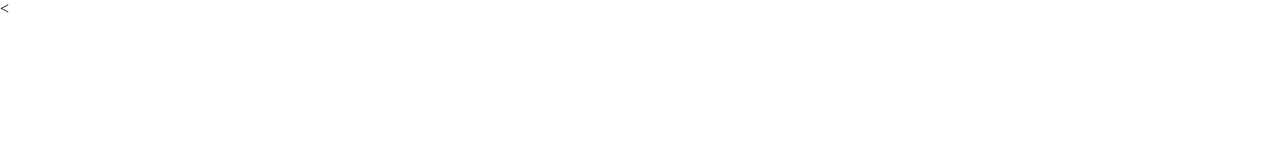
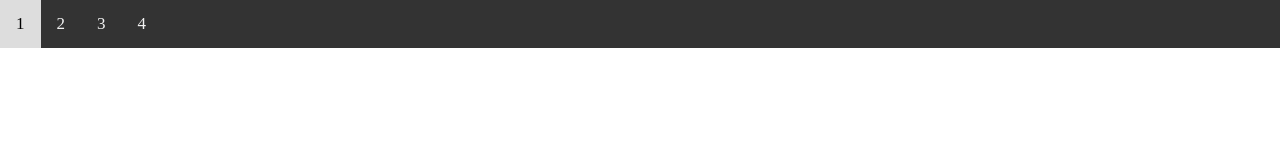
Before and after one commit to DexMP/tatu-studio, a plain HTML site: page index.html in a window 1280 px wide. Shown: the top 160 px of the page. Drawn offline with Linux system fonts and the light colour scheme.

Commit message:
Create simple fixed menu. Prepare to create main frame.

```diff
--- a/css/main.css
+++ b/css/main.css
@@ -2,7 +2,35 @@ body {
   margin: 0;
 }
 
+header {
+  margin: 0;
+}
+
 main {
-  margin: 0;
+  padding: 16px;
+  margin-top: 30px;
+  height: 1500px;
+}
 
+.menu-container {
+  overflow: hidden;
+  background-color: #333;
+  position: fixed;
+  top: 0;
+  width: 100%;
 }
+
+.menu-container a {
+  float: left;
+  display: block;
+  color: #f2f2f2;
+  text-align: center;
+  padding: 14px 16px;
+  text-decoration: none;
+  font-size: 17px;
+}
+
+.menu-container a:hover {
+  background: #ddd;
+  color: black;
+}
--- a/index.html
+++ b/index.html
@@ -1,18 +1,17 @@
 <!DOCTYPE html>
 <html lang="en" dir="ltr">
   <head>
-    <<link rel="stylesheet" href="/css/main.css">
+    <link rel="stylesheet" href="css/main.css">
     <meta charset="utf-8">
     <title>Тату студия Romanov</title>
   </head>
   <body>
     <header>
       <div class="menu-container">
-        <div class="menu">
-          <div class="menu-item">
-
-          </div>
-        </div>
+        <a href="#">1</a>
+        <a href="#">2</a>
+        <a href="#">3</a>
+        <a href="#">4</a>
       </div>
     </header>
     <main>
```
